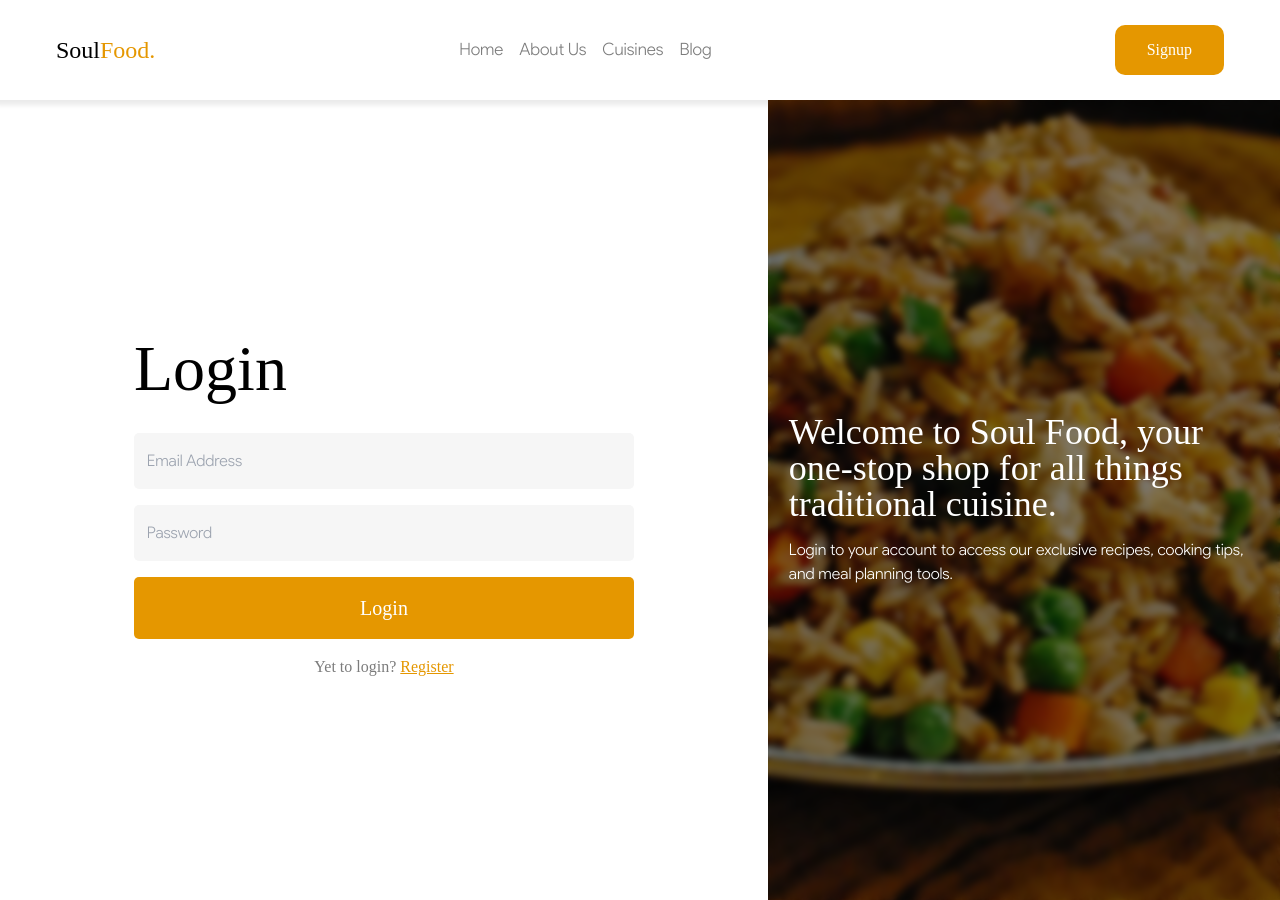
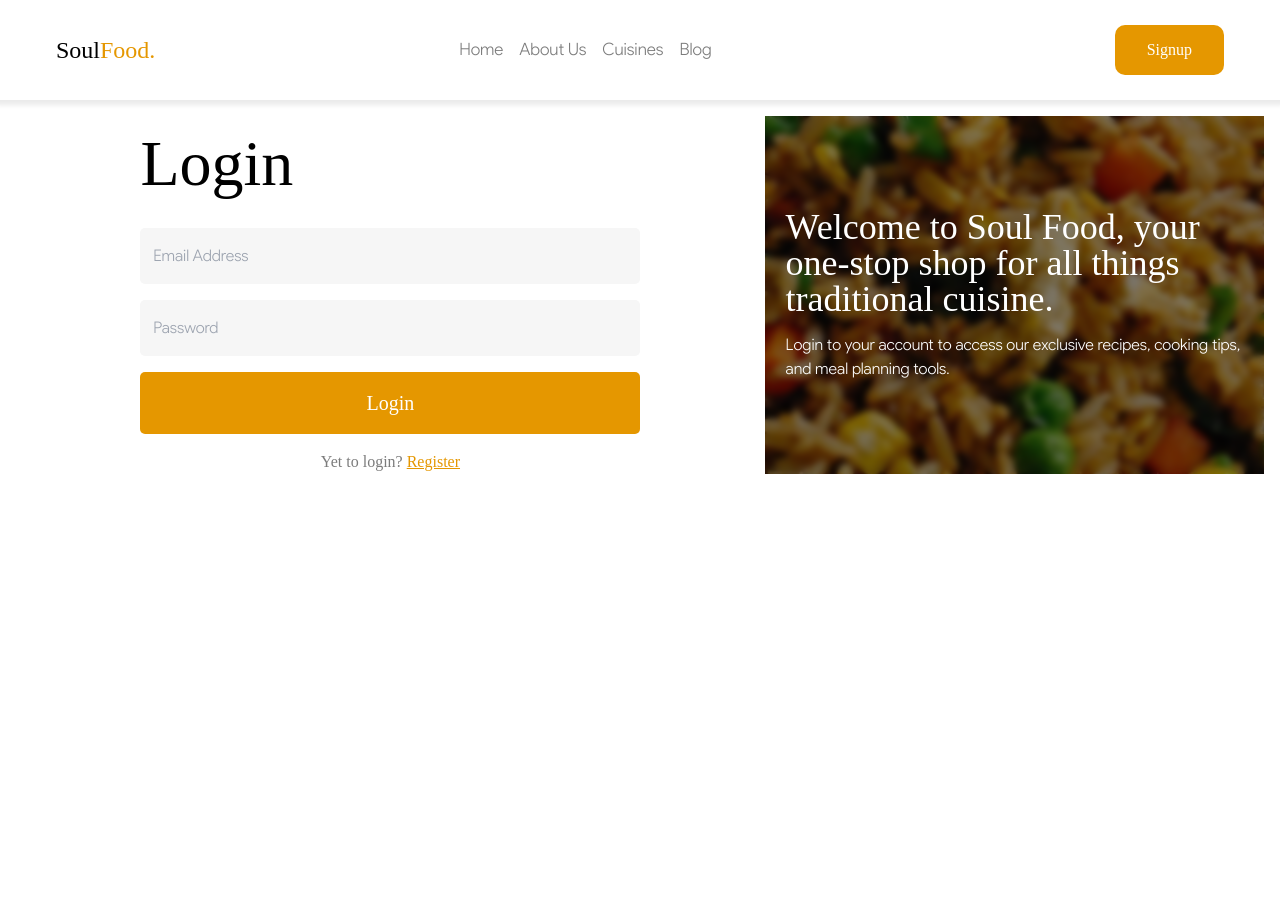
Before and after one commit to JohnnnGreat/Traditional-Cuisines, a Next.js app in the folder frontend/: page /auth/login in a window 1280 px wide. After the commit the page ends 800 px from the top, so only its background shows below. Built offline with nearby package versions, Linux system fonts and the light colour scheme; a web font is replaced by a local one.

Commit message:
started working on the individual pages

```diff
--- a/frontend/src/pages/food.js
+++ b/frontend/src/pages/food.js
@@ -63,7 +63,7 @@ const FoodItem = () => {
           <img
             src="https://images.unsplash.com/photo-1540100716001-4b432820e37f?q=80&w=1512&auto=format&fit=crop&ixlib=rb-4.0.3&ixid=M3wxMjA3fDB8MHxwaG90by1wYWdlfHx8fGVufDB8fHx8fA%3D%3D"
             alt="Alt"
-            className="food_image"
+            className="food_image-main"
           />
           <div className="text_details">
             {" "}
--- a/frontend/src/styles/auth.scss
+++ b/frontend/src/styles/auth.scss
@@ -4,13 +4,17 @@ $p-input: 1rem 0.8rem;
 $semi-gray: #7c7c7c;
 
 .auth {
-  height: 100vh;
-
+  padding: 1rem;
+  @media (max-width: 567px) {
+    height: 200vh;
+  }
   .auth-grid {
     display: grid;
     grid-template-columns: 60% 40%;
-    height: 100%;
 
+    @media (max-width: 567px) {
+      grid-template-columns: 1fr;
+    }
     .second-section {
       background: $primary-color;
       height: 100%;
@@ -61,6 +65,9 @@ $semi-gray: #7c7c7c;
 
       div {
         width: 500px;
+        @media (max-width: 567px) {
+          width: 100%;
+        }
         .auth_main-txt {
           font-size: calc(64px / 16px) + rem;
           color: $auth-text;
--- a/frontend/src/styles/index.scss
+++ b/frontend/src/styles/index.scss
@@ -20,17 +20,27 @@ $semi-gray: #7c7c7c;
       grid-template-columns: 60% 40%;
       height: 100%;
 
+      @media (max-width: 567px) {
+        grid-template-columns: 1fr;
+      }
+
       .hero-first {
         background-color: #fffbf2;
         height: 100%;
         display: flex;
         align-items: center;
         padding: 3rem;
-
+        @media (max-width: 567px) {
+          padding: 1rem;
+        }
         h1 {
           font-size: calc(64px / 16px) + rem;
           line-height: 1;
           font-weight: 500;
+
+          @media (max-width: 567px) {
+            font-size: calc(50px / 16px) + rem;
+          }
           span {
             color: $primary-color;
           }
@@ -54,7 +64,9 @@ $semi-gray: #7c7c7c;
             outline: none;
             width: 90%;
             display: block;
-
+            @media (max-width: 567px) {
+              width: 100%;
+            }
             &::placeholder {
               color: $semi-gray;
               font-weight: 300 !important;
@@ -83,7 +95,9 @@ $semi-gray: #7c7c7c;
         align-items: center;
         justify-content: center;
         position: relative;
-
+        @media (max-width: 567px) {
+          display: none;
+        }
         .hero-image {
           position: absolute;
           right: 30%;
@@ -150,6 +164,10 @@ $semi-gray: #7c7c7c;
           font-size: 0.9rem;
         }
 
+        .food_image-main {
+          padding: 1rem;
+        }
+
         .food-ingredients {
           margin-top: 0.8rem;
           h1 {
@@ -214,8 +232,11 @@ $semi-gray: #7c7c7c;
 }
 
 .food-main {
-  padding: 3rem;
+  padding: 3rem 0;
 
+  @media (max-width: 567px) {
+    padding: 1rem;
+  }
   &__wrapper {
     max-width: 1200px;
     margin: auto;
```
